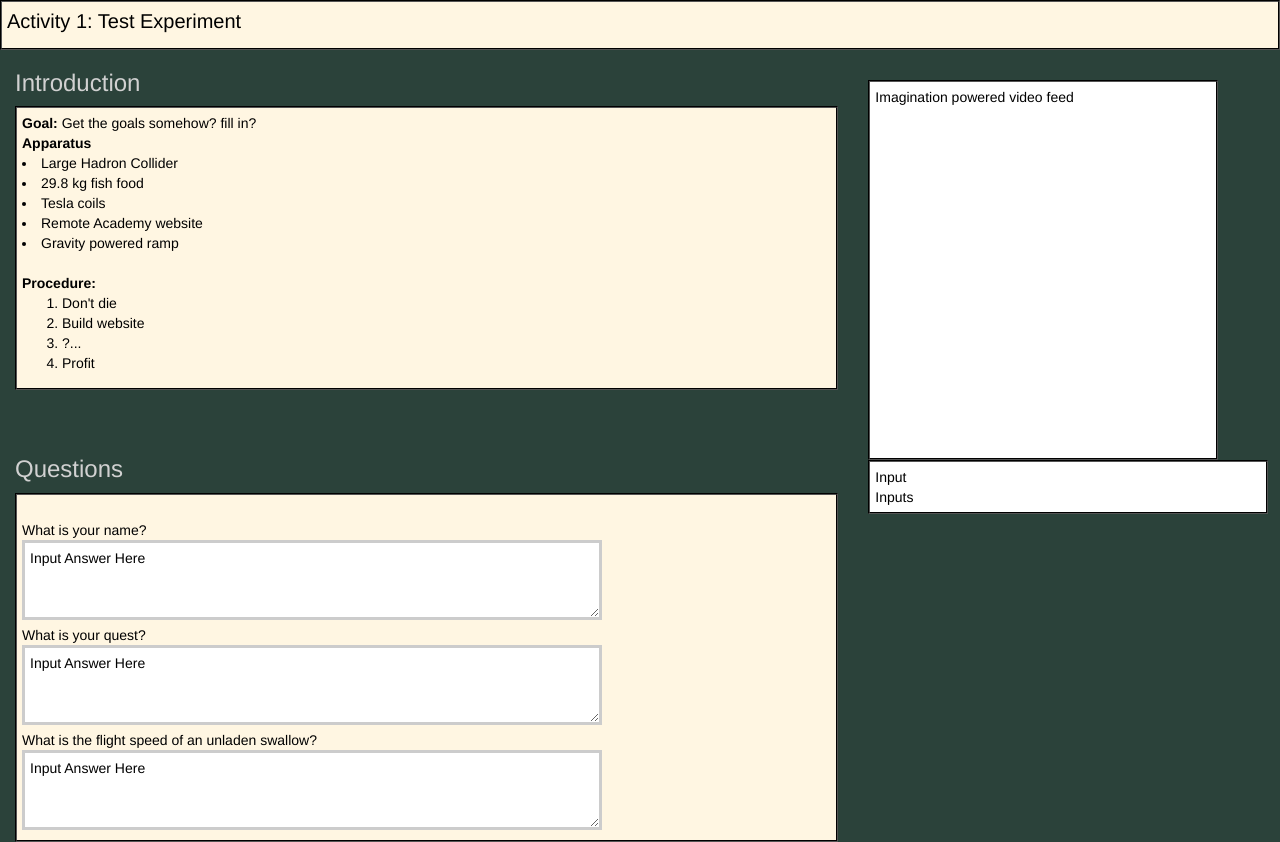
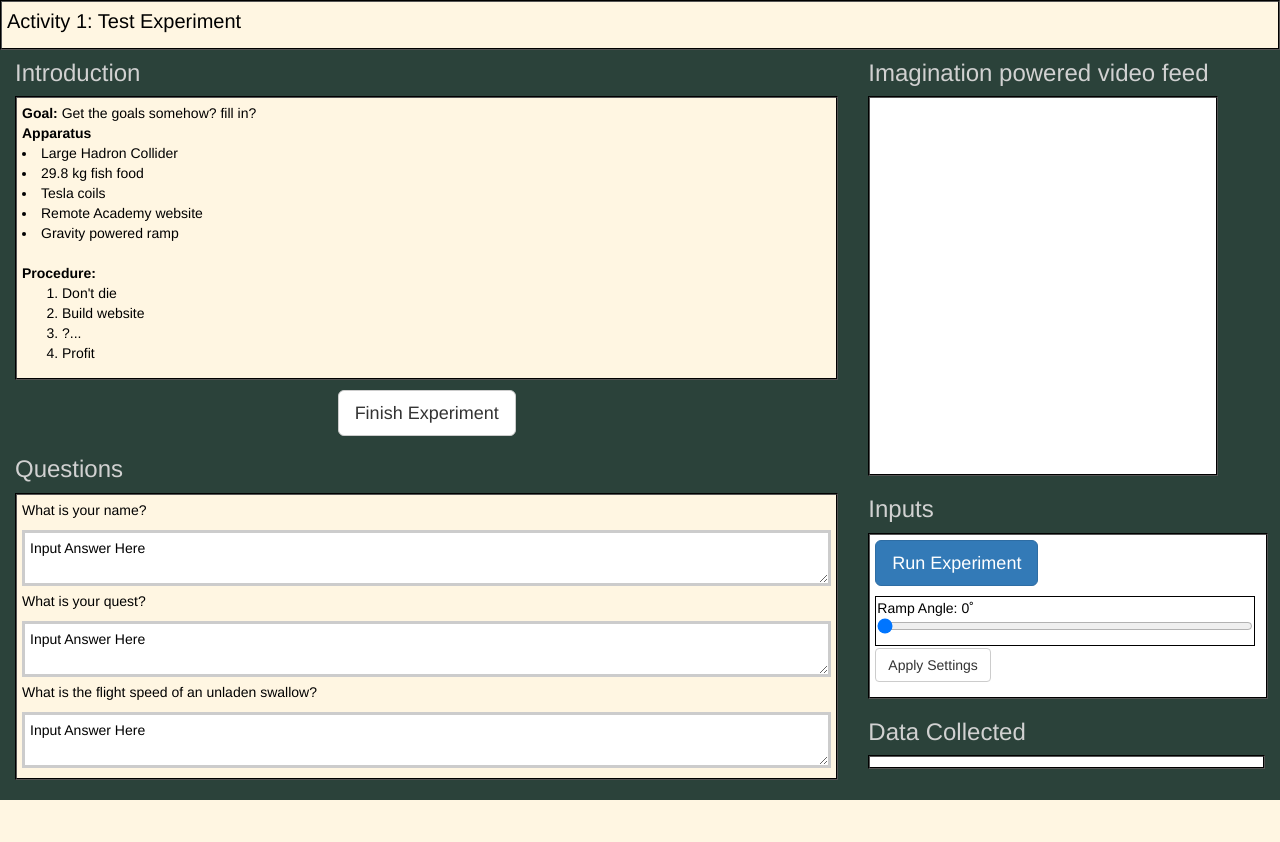
Before and after one commit to RemoteAcademy/ReALv2, a PHP site: page /experimentTemplate.php in a window 1280 px wide. After the commit the page ends 800 px from the top, so only its background shows below. Run offline with PHP 8.4, Linux system fonts and the light colour scheme.

Commit message:
Finished up ui

```diff
--- a/Webapp/experimentTemplate.css
+++ b/Webapp/experimentTemplate.css
@@ -2,6 +2,9 @@
 
 body{
 	background: #2b423a;
+
+	position: relative;
+	top: 40px;
 }
 
 h3{
@@ -15,31 +18,6 @@
     padding: 5px;
 
 	font-size: 20px;
-
-/*    width: 620px;
-
-
-	position: fixed;
-	top: 10px;
-	left: 15%;*/
-}
-/*
-#header{
-	font-size: 18px;
-	color: #d1d1d1;
-
-	position: relative;
-	top: -28px;
-}*/
-
-.CentralPositioning{
-	position: relative;
-    /*left: 15%;*/
-    top: 50px;
-    /*temp while trying to stop overlap*/
-    /*position: relative;
-    top: 70px;*/
-
 }
 
 .CentralTextBox{
@@ -48,33 +26,24 @@
 	border: 2px groove #000000;
     color: #000000;
     padding: 5px;
-    top-margin: 26px;
+    margin-bottom: 10px;
 
     display: block;
 
 }
 
 #instructions{
-
 }
 
 #Questions{
 }
 
 .AnswerBox{
-	width: 580px;
-	height: 80px;
+	width: 100%;
+	/*height: 80px;*/
 	border: 3px solid #cccccc;
 	padding: 5px;
 	resize: vertical;
-}
-
-.rightSide{
-
-	/*display: inline-block;*/
-/*
-	position: relative;
-	top: 60px;*/
 }
 
 .rightSideBox{
@@ -85,23 +54,27 @@
     padding: 5px;
 
     display: block;
-
+/*
     position: relative;
-    top: 80px;
+    top: 80px;*/
 }
 
 #videoFeed{
     width: 350px;
     height: 380px;
-
-    position: relative;
-    top: 80px;
-/*
-    position: fixed;
-    top: 50px;
-    left: 65%;*/
 }
 
 #inputs{
 	width: 400px;
 }
+
+#inputsSubsection{
+	border: 1px groove #000000;
+    color: #000000;
+    padding: 1px;
+    margin-top: 2px;
+    margin-bottom: 2px;
+    display: block;
+
+	width: 380px;
+}
--- a/Webapp/experimentTemplate.php
+++ b/Webapp/experimentTemplate.php
@@ -24,7 +24,6 @@
 <body>
 	<div id = "row">
 		<div class = "col-md-8">
-			<div class = "CentralPositioning">
 			<!--<div id = "header"> Introduction </div>-->
 			<h3> Introduction </h3>
 			<div class = "CentralTextBox", id = "instructions">
@@ -68,14 +67,12 @@
 						}
 						echo "</ol>";
 					?>
+			</div>
 
+			<center>
+			<button type="button" class="btn btn-lg btn-default"> Finish Experiment </button>
+			</center>
 
-			</div>
-		</div>
-
-		<button type="button" class="btn btn-lg btn-default"> Input or something </button>
-
-		<div class = "CentralPositioning">
 			<h3> Questions </h3>
 			<div class = "CentralTextBox", id = "Questions">
 
@@ -89,27 +86,53 @@
 						);
 
 					foreach ($questions as $selected) {
-						echo "<br>". $selected . "</br>";
-						echo "<textarea class='AnswerBox'>". "Input Answer Here" ."</textarea>"; //TODO format textarea
-						//Also apparently text area size is editable? TODO
+						echo "<p>". $selected . "</p>";
+						echo "<textarea class='AnswerBox'>". "Input Answer Here" ."</textarea>";
 					}
 				?>
 
 			</div>
-			</div>
+
 		</div>
 
 		<div class = "col-md-4">
-		<div class = "rightSide">
+			<h3> Imagination powered video feed </h3>
 			<div class = "rightSideBox", id = "videoFeed">
-				<div id = "header"> Imagination powered video feed </div>
+				<?php
+					//Place php to open video feed here
+				?>
 			</div>
 
+			<h3> Inputs </h3>
 			<div class = "rightSideBox", id = "inputs">
-				<div id = "header"> Input </div>
-				Inputs
+
+				<p>
+					<a class="btn btn-primary btn-lg" href="#" role="button"> Run Experiment </a>
+				</p>
+
+				<div id = "inputsSubsection"> <p>
+					Ramp Angle: <span id="inputSliderRange">0</span>˚
+					<input type="range" min="0" max="90" value="0" onchange="showValue(this.value)" />
+					<script type="text/javascript">
+						function showValue(newValue)
+						{
+							document.getElementById("inputSliderRange").innerHTML=newValue;
+						}
+					</script>
+				</p> </div>
+
+				<p>
+					<a class="btn btn-default" href="#" role="button"> Apply Settings </a>
+				</p>
 			</div>
-		</div>
+
+			<h3> Data Collected </h3>
+			<div class = "rightSideBox">
+				<?php
+					//TODO some way to collect data from pi?
+				?>
+			</div>
+
 		</div>
 	</div>
 
```
